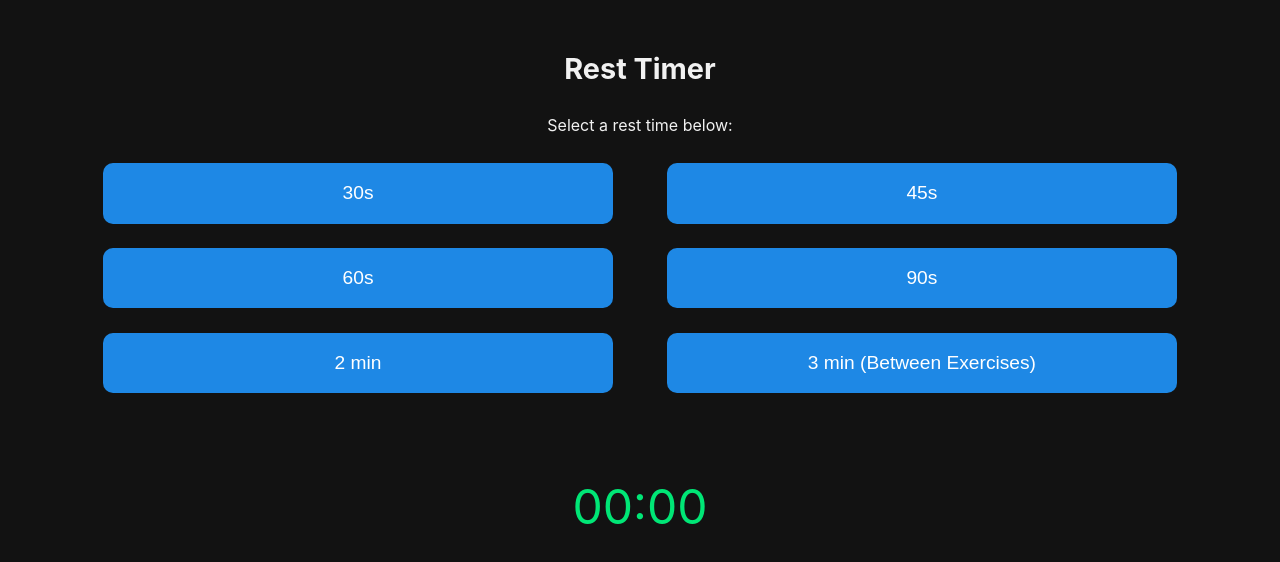
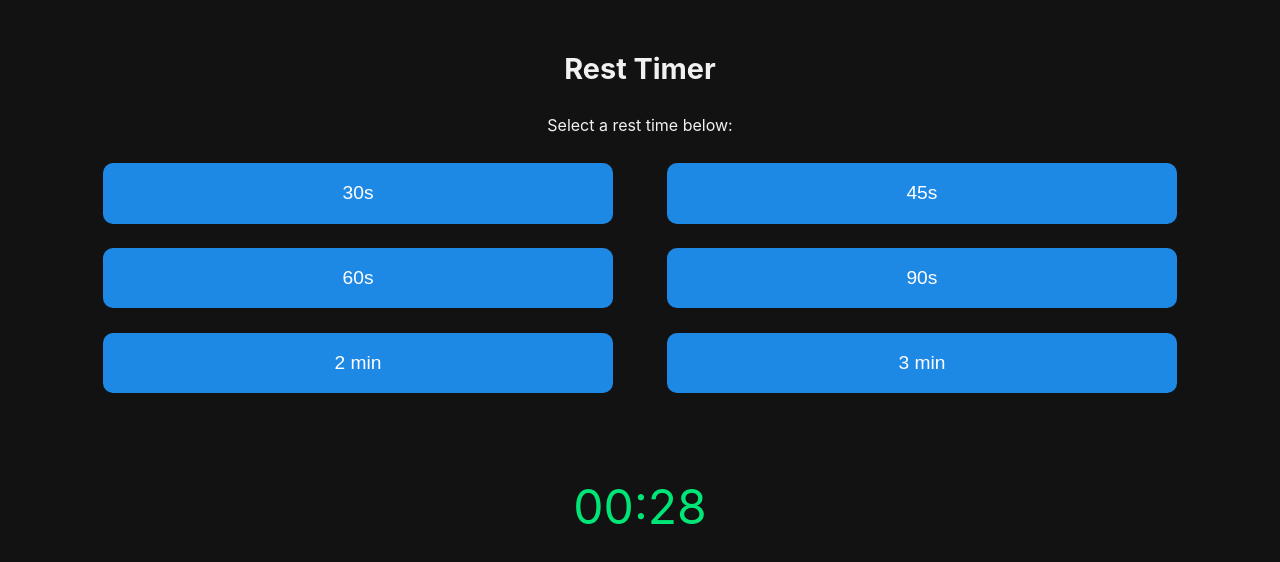
Before and after one commit to Edward-Price/rest-timer, a plain HTML site: page index.html in a window 1280 px wide. Both pictures are taken after a click on the button "30s". Drawn offline with Linux system fonts and the light colour scheme.

Commit message:
Update index.html

```diff
--- a/index.html
+++ b/index.html
@@ -1,9 +1,9 @@
 <!DOCTYPE html>
 <html lang="en">
 <head>
-    <meta charset="UTF-8">
+    <meta charset="UTF-8" />
     <title>Workout Rest Timer</title>
-    <meta name="viewport" content="width=device-width, initial-scale=1.0">
+    <meta name="viewport" content="width=device-width, initial-scale=1.0" />
     <style>
         body {
             font-family: -apple-system, BlinkMacSystemFont, 'Segoe UI', Roboto, Oxygen;
@@ -48,37 +48,40 @@
         <button class="btn" onclick="startTimer(60)">60s</button>
         <button class="btn" onclick="startTimer(90)">90s</button>
         <button class="btn" onclick="startTimer(120)">2 min</button>
-        <button class="btn" onclick="startTimer(180)">3 min (Between Exercises)</button>
+        <button class="btn" onclick="startTimer(180)">3 min</button>
     </div>
     <div id="timer">00:00</div>
 
-    <audio id="beep" src="https://actions.google.com/sounds/v1/alarms/alarm_clock.ogg"></audio>
+    <audio id="beep" preload="auto">
+        <source src="https://www.soundjay.com/button/beep-07.mp3" type="audio/mpeg" />
+    </audio>
 
     <script>
-        let timerDisplay = document.getElementById('timer');
-        let beepSound = document.getElementById('beep');
+        const timerDisplay = document.getElementById('timer');
+        const beepSound = document.getElementById('beep');
         let countdown;
 
         function startTimer(seconds) {
-            clearInterval(countdown);
-            let endTime = Date.now() + seconds * 1000;
+            clearInterval(countdown); // reset any running timers
+            const endTime = Date.now() + seconds * 1000;
 
             function updateTimer() {
-                let remaining = Math.max(0, endTime - Date.now());
-                let minutes = Math.floor(remaining / 1000 / 60);
-                let secs = Math.floor((remaining / 1000) % 60);
-                timerDisplay.textContent = \`\${String(minutes).padStart(2, '0')}:\${String(secs).padStart(2, '0')}\`;
+                const now = Date.now();
+                const remaining = Math.max(0, endTime - now);
+                const minutes = Math.floor(remaining / 1000 / 60);
+                const secs = Math.floor((remaining / 1000) % 60);
+                timerDisplay.textContent = `${String(minutes).padStart(2, '0')}:${String(secs).padStart(2, '0')}`;
 
                 if (remaining <= 0) {
                     clearInterval(countdown);
                     beepSound.play();
                     if (navigator.vibrate) {
-                        navigator.vibrate([400, 200, 400]);
+                        navigator.vibrate([300, 100, 300]);
                     }
                 }
             }
 
-            updateTimer();
+            updateTimer(); // fire immediately
             countdown = setInterval(updateTimer, 1000);
         }
     </script>
```
